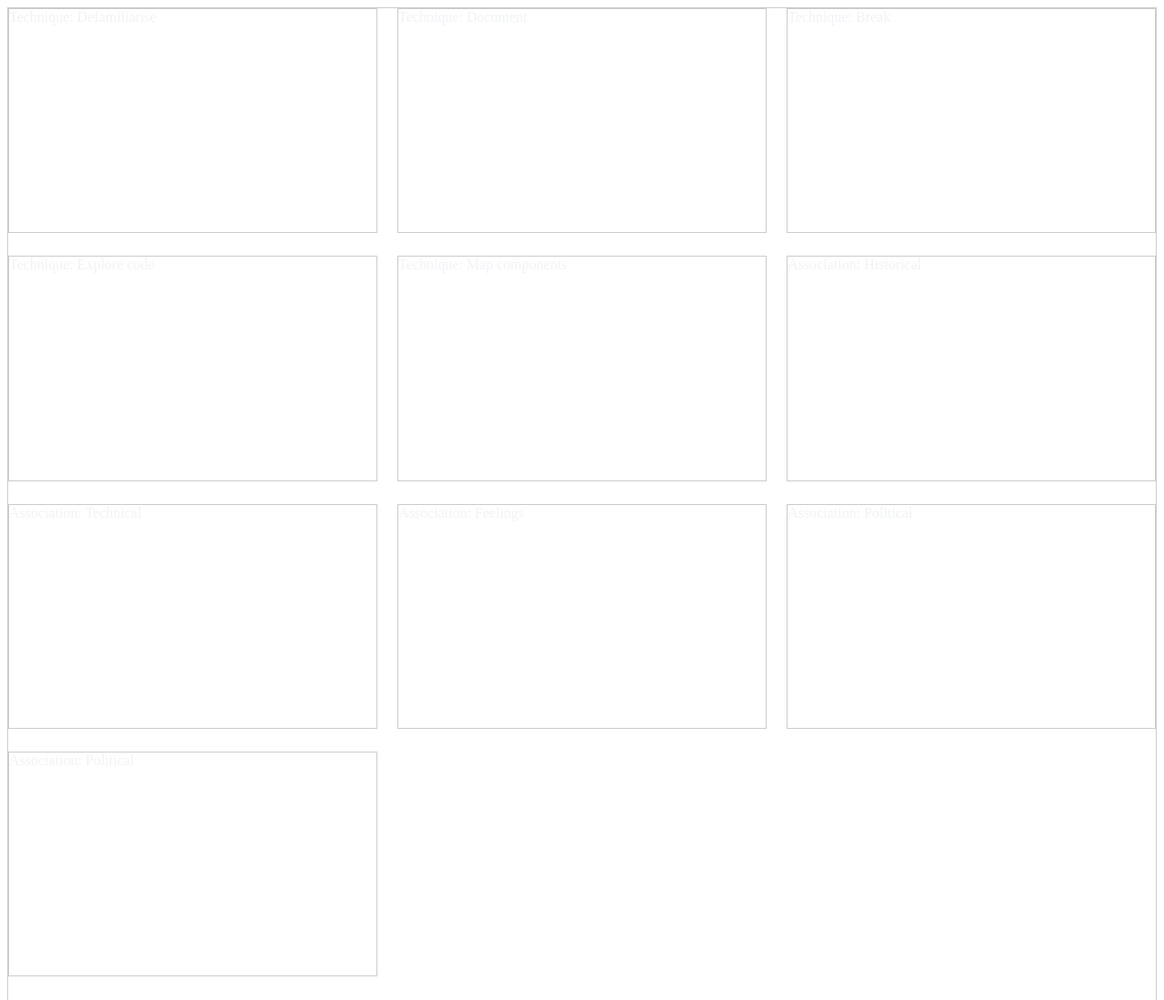
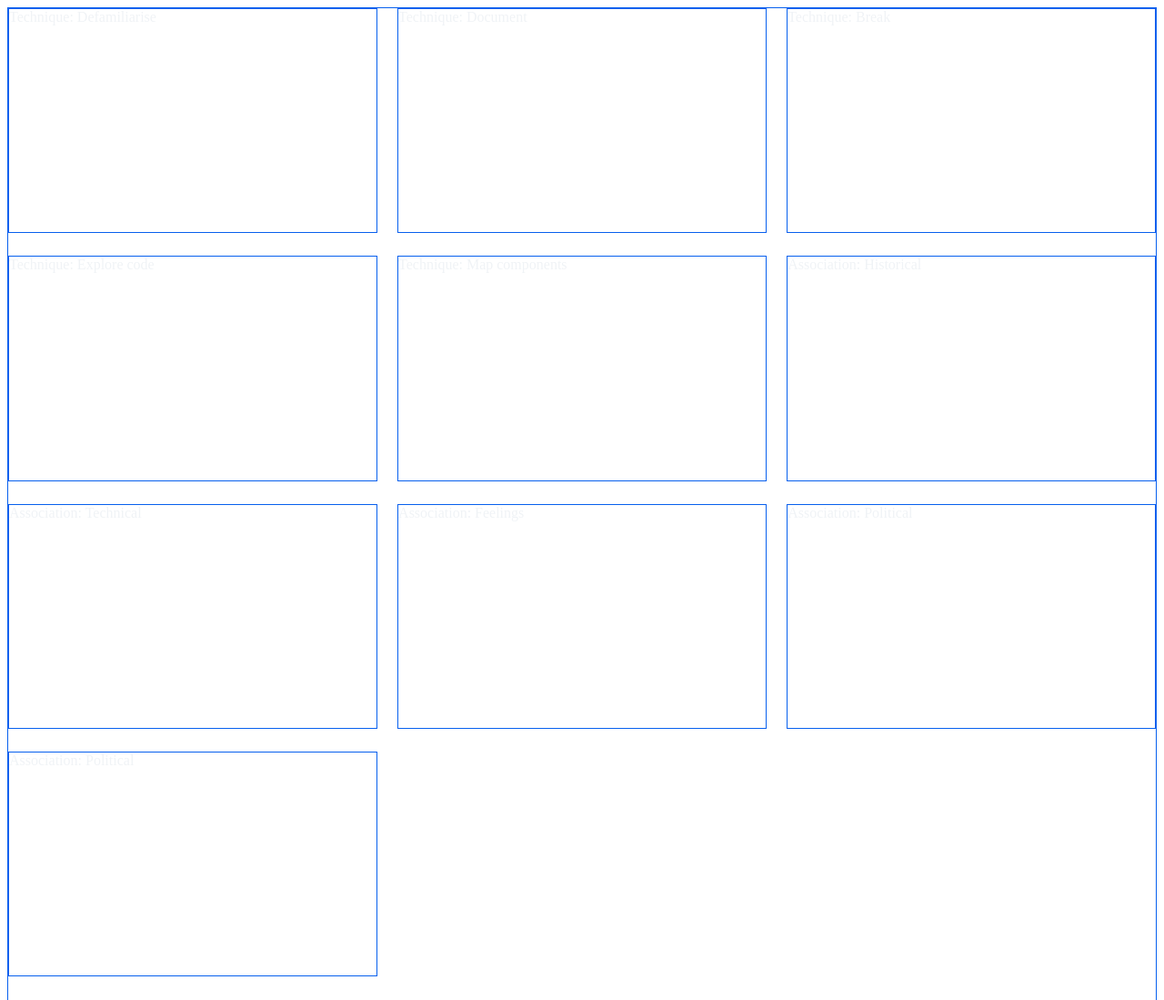
Before and after one commit to JoelMayifuila/interface-narrative, a plain HTML site: page index.html in a window 1280 px wide. Shown: the top 1099 px of the page at 91% size. Drawn offline with Linux system fonts and the light colour scheme.

Commit message:
add blue

```diff
--- a/index.html
+++ b/index.html
@@ -15,7 +15,7 @@
   color: rgb(240, 243, 246);
   background-size: cover;
 }
- div{border:1px solid #ccc;}
+ div{border:1px solid #0760ee;}
     </style>
 </head>
 <body>
```
